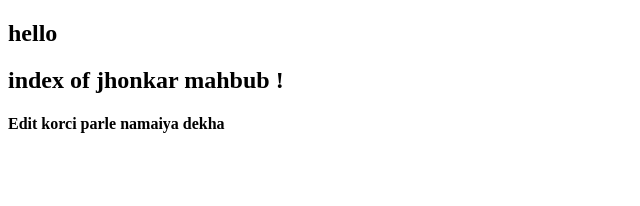
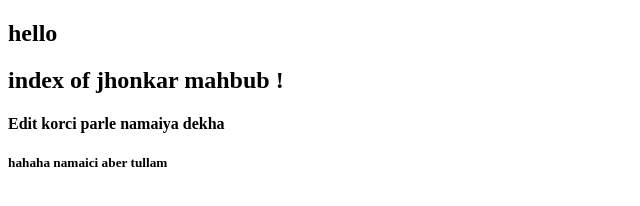
Before and after one commit to najir19/Git-first-practice, a plain HTML site: page index.html in a window 1280 px wide. Shown: the whole page, without its empty margins (0-640 px from the left). Drawn offline with Linux system fonts and the light colour scheme.

Commit message:
koicili na parle dekha ai dek namaici aber tullam

```diff
--- a/index.html
+++ b/index.html
@@ -9,5 +9,6 @@
   <h2>hello</h1>
   <h2>index of jhonkar mahbub !</h2>
     <h4>Edit korci parle namaiya dekha </h4>
+    <h5>hahaha namaici aber tullam</h5>
 </body>
 </html>
```
